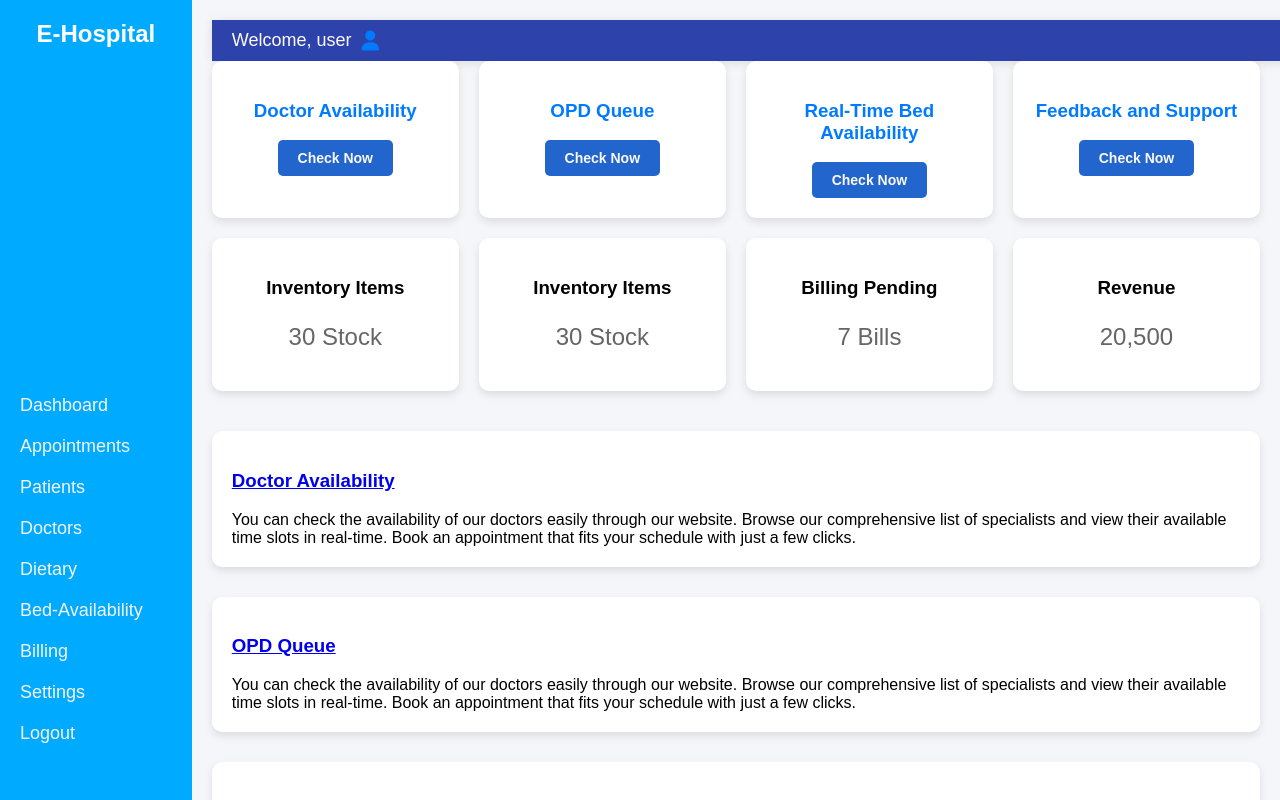
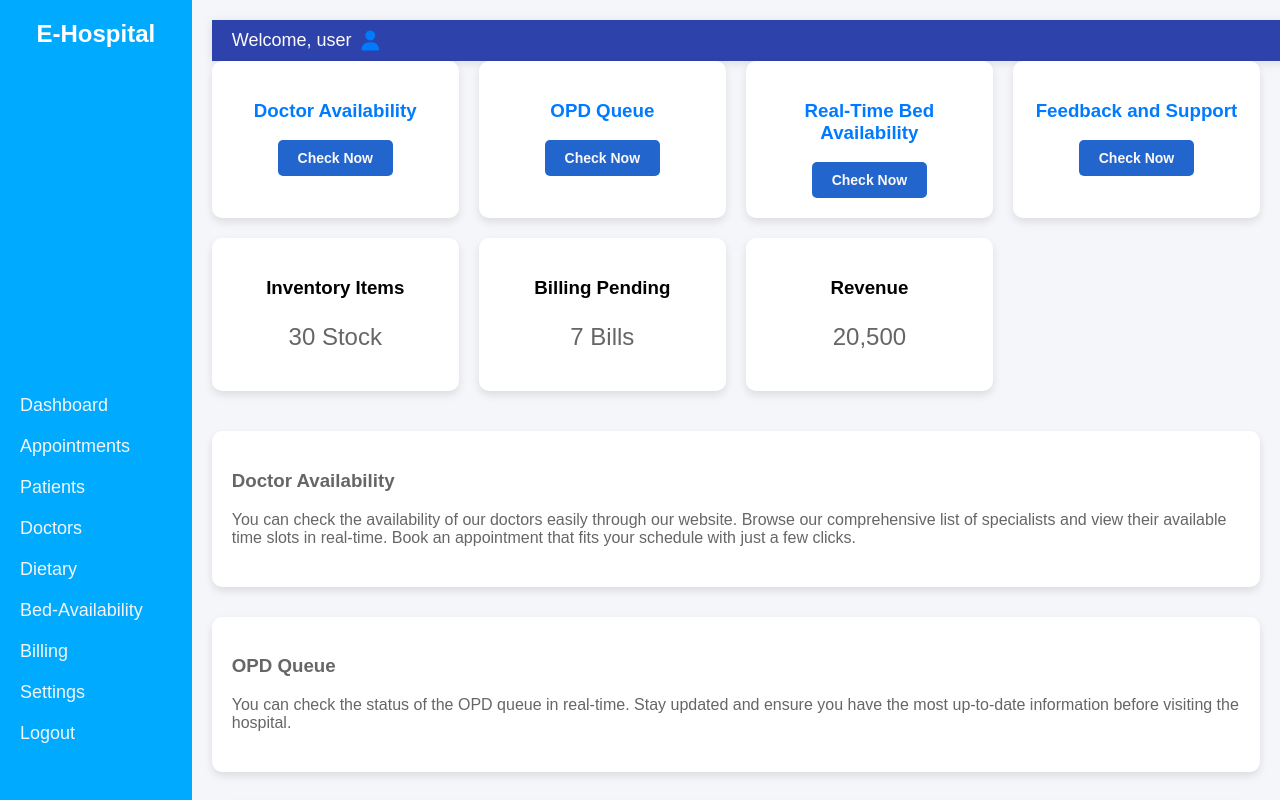
Before and after one commit to Adheroad/SIH_Hospital_MGMT_sys, a React (Create React App) app in the folder env/frontend/: page /mainindex in a window 1280 px wide. Built offline with nearby package versions, Linux system fonts and the light colour scheme; the HTML template or start-up script is replaced by a standard one.

Commit message:
modified:   env/frontend/src/MainIndex.js 	modified:   env/frontend/src/Mainindex.css

```diff
--- a/env/frontend/src/MainIndex.js
+++ b/env/frontend/src/MainIndex.js
@@ -1,8 +1,8 @@
 import React from "react";
-import './Mainindex.css'
+import './Mainindex.css';
 import { Link } from 'react-router-dom';
-import '.'
 import '@fortawesome/fontawesome-free/css/all.min.css';
+
 function MainIndex() {
   return (
     <div className="dashboard-container">
@@ -24,55 +24,42 @@ function MainIndex() {
 
       {/* Main Content Area */}
       <main className="main-content">
-
         <nav className="topbar">
-
           <div className="topbar-user">
             <span>Welcome, user </span>
-          <i class="fa-solid fa-user"></i>
-
-
+            <i className="fa-solid fa-user"></i>
           </div>
         </nav>
 
         {/* Dashboard Content */}
         <div className="dashboard-cards">
           <div className="card">
-            {/* internal link to doctor availability */}
-      <a href="#check-doctor"class='button'>
-      <h3> Doctor Availability</h3>
-
+            {/* Internal link to doctor availability */}
+            <a href="#doctor-availability" className="button">
+              <h3>Doctor Availability</h3>
               <button>Check Now</button>
             </a>
           </div>
           <div className="card">
-          <a href="#opd-queue-management" class='button'>
-      <h3> OPD Queue</h3>
-
-      <button> Check Now</button>
+            <a href="#opd-queue" className="button">
+              <h3>OPD Queue</h3>
+              <button>Check Now</button>
             </a>
           </div>
           <div className="card">
-          <a href="#Real-time" class='button'>
-          <h3>Real-Time Bed Availability </h3>
+            <a href="#bed-availability" className="button">
+              <h3>Real-Time Bed Availability</h3>
               <button>Check Now</button>
             </a>
-
           </div>
           <div className="card">
-          <a href="#feedback-and-support" class="button">
+            <a href="#feedback-support" className="button">
               <h3>Feedback and Support</h3>
-          <button class='button'>Check Now </button>
+              <button>Check Now</button>
             </a>
           </div>
 
-{/* External link to doctor availability */}
-
-
-<div className="card">
-            <h3>Inventory Items</h3>
-            <p>30 Stock</p>
-          </div>
+          {/* Static content */}
           <div className="card">
             <h3>Inventory Items</h3>
             <p>30 Stock</p>
@@ -89,32 +76,33 @@ function MainIndex() {
 
         {/* Additional Sections */}
         <div className="additional-sections">
-          <section className="dietary-section">
+          <section id="doctor-availability" className="additional-section">
           <a href="https://external-link-to-doctor-availability.com" target="_blank" rel="noopener noreferrer">
-      <h3> Doctor Availability</h3>
+          <h3>Doctor Availability</h3>
          </a>
-            <p1>You can check the availability of our doctors easily through our website. Browse our comprehensive list of specialists and view their available time slots in real-time. Book an appointment that fits your schedule with just a few clicks.</p1>
+            <p>You can check the availability of our doctors easily through our website. Browse our comprehensive list of specialists and view their available time slots in real-time. Book an appointment that fits your schedule with just a few clicks.</p>
           </section>
 
-          <section className="inventory-section">
+          <section id="opd-queue" className="additional-section">
           <a href="https://external-link-to-doctor-availability.com" target="_blank" rel="noopener noreferrer">
-      <h3> OPD Queue</h3>
+           <h3>OPD Queue</h3>
            </a>
-            <p1>You can check the availability of our doctors easily through our website. Browse our comprehensive list of specialists and view their available time slots in real-time. Book an appointment that fits your schedule with just a few clicks.</p1>
+            <p>You can check the status of the OPD queue in real-time. Stay updated and ensure you have the most up-to-date information before visiting the hospital.</p>
           </section>
 
-          <section className="-section">
+          <section id="bed-availability" className="additional-section">
           <a href="https://external-link-to-doctor-availability.com" target="_blank" rel="noopener noreferrer">
-      <h3> Real-time Bed Availability </h3>
+      <h3>Real-time Bed Availability</h3>
       </a>
-            <p1>Our website provides real-time updates on bed availability, allowing you to check current bed statuses instantly. This feature helps you make informed decisions and ensures you can secure the appropriate care without unnecessary delays.</p1>
+            <p>Our website provides real-time updates on bed availability, allowing you to check current bed statuses instantly. This feature helps you make informed decisions and ensures you can secure the appropriate care without unnecessary delays.</p>
           </section>
 
-          <section className="-section">
+          <section id="feedback-support" className="additional-section">
+
       <a href="https://external-link-to-doctor-availability.com" target="_blank" rel="noopener noreferrer">
-      <h3> Feedback and support</h3>
+      <h3> Feedback and Support</h3>
       </a>
-            <p1>We value your feedback and are here to assist you. Use our dedicated support section to provide suggestions or report any issues, and our team will promptly address your concerns to enhance your experience.</p1>
+            <p>We value your feedback and are here to assist you. Use our dedicated support section to provide suggestions or report any issues, and our team will promptly address your concerns to enhance your experience.</p>
           </section>
         </div>
       </main>
--- a/env/frontend/src/Mainindex.css
+++ b/env/frontend/src/Mainindex.css
@@ -120,7 +120,17 @@ body {
   text-decoration: none;
   color: #007bff;
 }
+.additional-sections a h3 {
+  color: #666;
+  text-decoration: none;
+ }
 
+ .additional-sections a {
+  text-decoration: none;
+ }
+ .additional-sections a h3:hover {
+  color: black;
+}
 .card button {
   font-size: 14px;
   font-weight: bold;
@@ -225,7 +235,17 @@ body {
     grid-template-columns: 1fr;
     gap: 15px;
   }
+.additional-sections a h3 {
+  color: #666;
+  text-decoration: none;
+ }
 
+ .additional-sections a {
+  text-decoration: none;
+ }
+ .additional-sections a h3:hover {
+  color: black;
+}
   .card p {
     font-size: 20px;
   }
```
Lines whose indentation alone changed are shown as unchanged.
